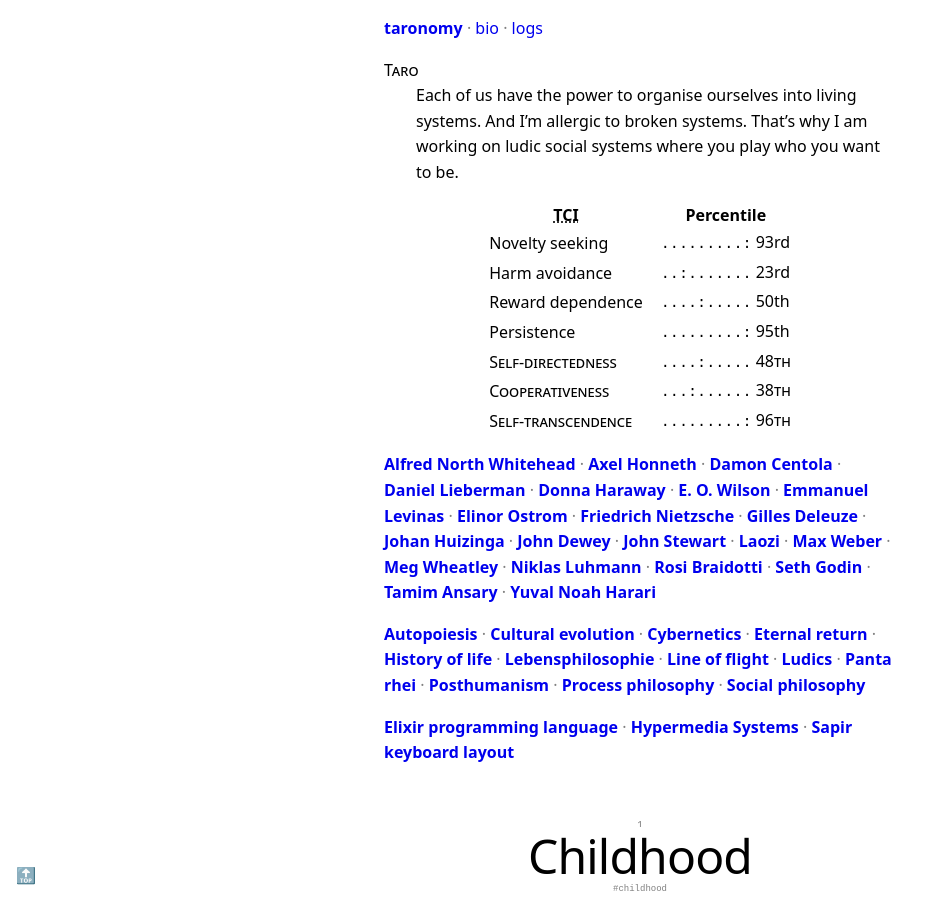
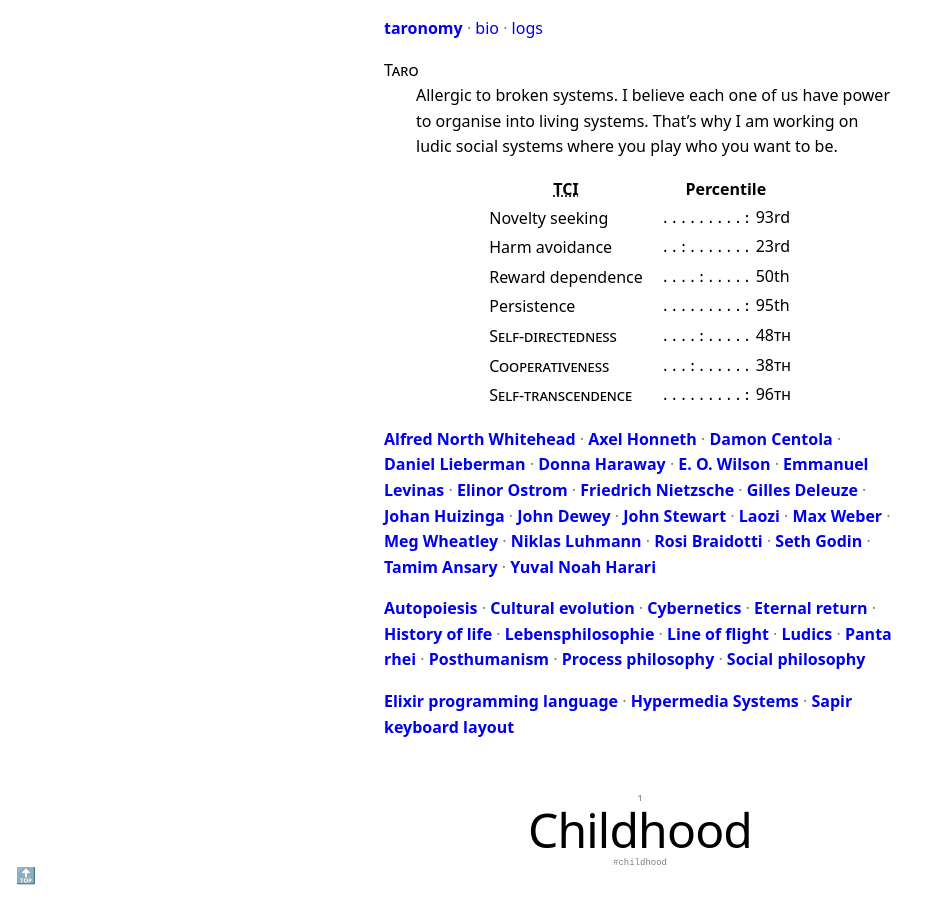
Before and after one commit to taronomy/taronomy, a Jekyll site: the page built from bio.md, in a window 1280 px wide and 900 px high. Shown: the whole window, without its empty margins (0-937 px from the left). Built offline with Jekyll 4.4.1, drawn with Linux system fonts in a browser that asks for light colours; our own code applies the rules of GitHub Pages for plain Markdown files.

Commit message:
Update bio.md

```diff
--- a/bio.md
+++ b/bio.md
@@ -1,5 +1,5 @@
 Taro
-: Each of us have the power to organise ourselves into living systems. And I'm allergic to broken systems. That's why I am working on ludic social systems where you play who you want to be.
+: Allergic to broken systems. I believe each one of us have power to organise into living systems. That's why I am working on ludic social systems where you play who you want to be.
 
 | TCI                | Percentile        |
 | ------------------ | ----------------- |
```
